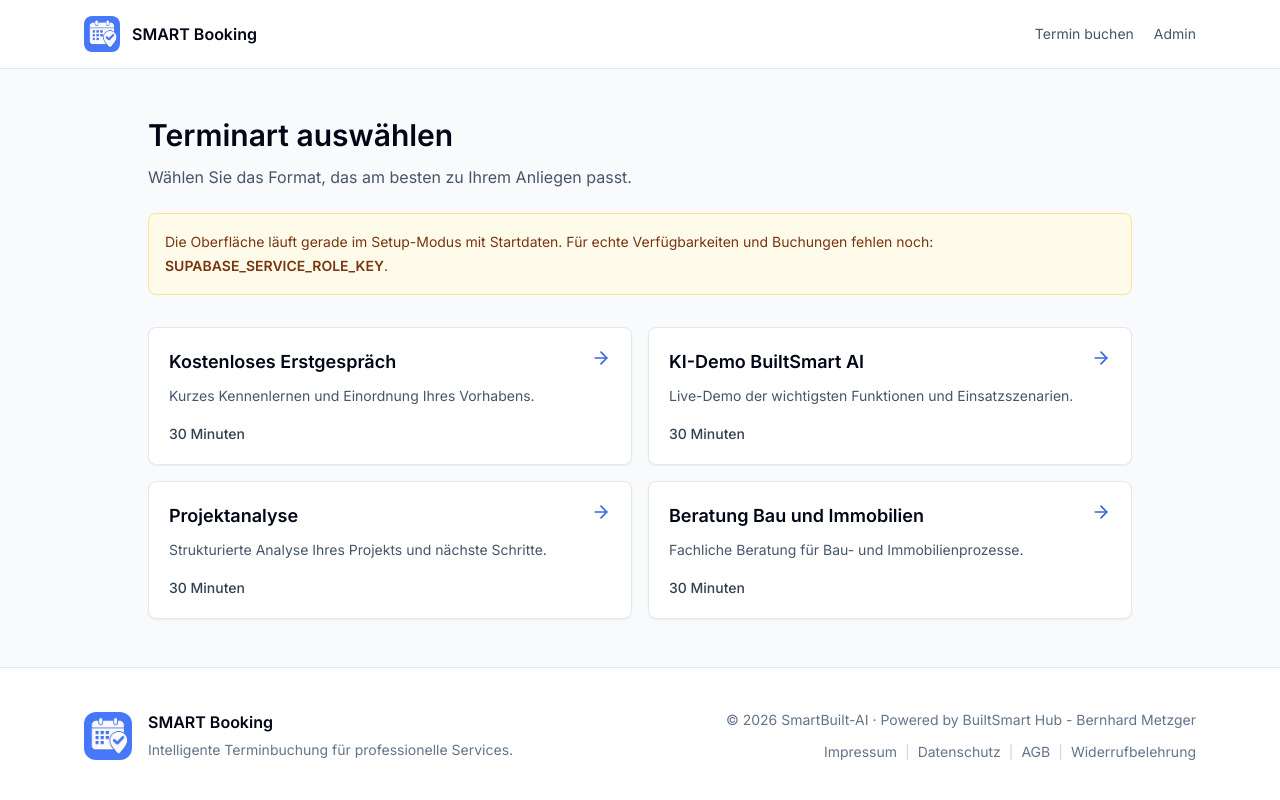
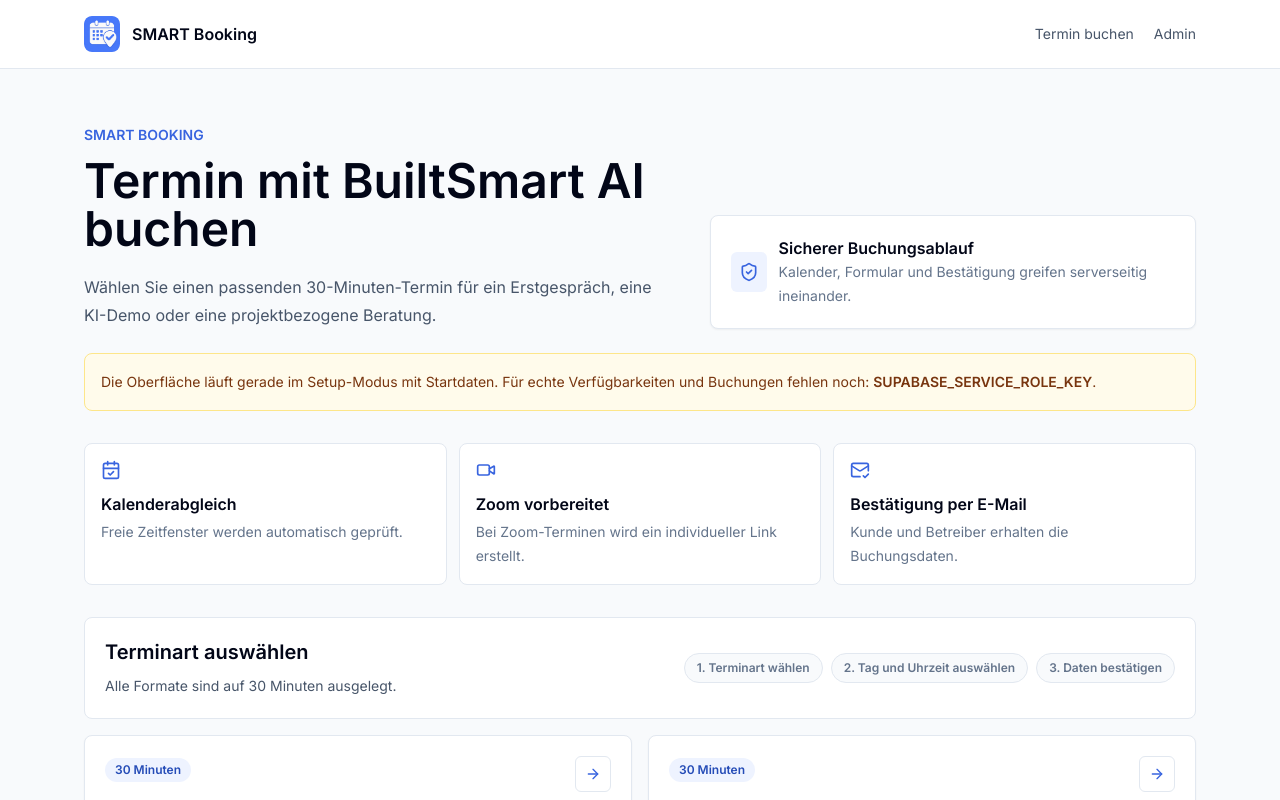
Before and after one commit to BM1964-25/SMART-Booking, a Next.js app: page /book in a window 1280 px wide. Shown: the top 800 px of the page. Built offline with nearby package versions, Linux system fonts and the light colour scheme; no server answers.

Commit message:
Improve booking selection page

```diff
--- a/src/app/book/page.tsx
+++ b/src/app/book/page.tsx
@@ -1,5 +1,5 @@
 import Link from "next/link";
-import { ArrowRight } from "lucide-react";
+import { ArrowRight, CalendarCheck, MailCheck, ShieldCheck, Video } from "lucide-react";
 import { hasSupabaseConfig, missingSupabaseKeys } from "@/lib/config";
 import { seedBookingTypes } from "@/lib/seed-data";
 import { createSupabaseAdmin } from "@/lib/supabase/admin";
@@ -8,8 +8,16 @@
 export const dynamic = "force-dynamic";
 
 export const metadata = {
-  title: "Terminart auswählen"
+  title: "Termin buchen"
 };
+
+const highlights = [
+  { icon: CalendarCheck, title: "Kalenderabgleich", text: "Freie Zeitfenster werden automatisch geprüft." },
+  { icon: Video, title: "Zoom vorbereitet", text: "Bei Zoom-Terminen wird ein individueller Link erstellt." },
+  { icon: MailCheck, title: "Bestätigung per E-Mail", text: "Kunde und Betreiber erhalten die Buchungsdaten." }
+];
+
+const steps = ["Terminart wählen", "Tag und Uhrzeit auswählen", "Daten bestätigen"];
 
 export default async function BookPage() {
   let types: BookingType[] = seedBookingTypes;
@@ -27,25 +35,77 @@
   }
 
   return (
-    <section className="mx-auto max-w-5xl px-5 py-12">
-      <h1 className="text-3xl font-semibold text-slate-950">Terminart auswählen</h1>
-      <p className="mt-3 max-w-2xl text-slate-600">Wählen Sie das Format, das am besten zu Ihrem Anliegen passt.</p>
+    <section className="mx-auto max-w-6xl px-5 py-10 md:py-14">
+      <div className="grid gap-8 lg:grid-cols-[1.1fr_0.9fr] lg:items-end">
+        <div>
+          <p className="text-sm font-semibold uppercase text-brand-600">SMART Booking</p>
+          <h1 className="mt-3 max-w-3xl text-4xl font-semibold tracking-normal text-slate-950 md:text-5xl">
+            Termin mit BuiltSmart AI buchen
+          </h1>
+          <p className="mt-5 max-w-2xl text-base leading-7 text-slate-600">
+            Wählen Sie einen passenden 30-Minuten-Termin für ein Erstgespräch, eine KI-Demo oder eine projektbezogene Beratung.
+          </p>
+        </div>
+        <div className="rounded-lg border border-slate-200 bg-white p-5 shadow-sm">
+          <div className="flex items-center gap-3">
+            <span className="inline-flex h-10 w-10 items-center justify-center rounded-md bg-brand-50 text-brand-600">
+              <ShieldCheck className="h-5 w-5" />
+            </span>
+            <div>
+              <p className="font-semibold text-slate-950">Sicherer Buchungsablauf</p>
+              <p className="text-sm leading-6 text-slate-500">Kalender, Formular und Bestätigung greifen serverseitig ineinander.</p>
+            </div>
+          </div>
+        </div>
+      </div>
       {!isConfigured ? (
         <div className="mt-6 rounded-lg border border-amber-200 bg-amber-50 p-4 text-sm leading-6 text-amber-900">
           Die Oberfläche läuft gerade im Setup-Modus mit Startdaten. Für echte Verfügbarkeiten und Buchungen fehlen noch:{" "}
           <span className="font-semibold">{missingSupabaseKeys().join(", ")}</span>.
         </div>
       ) : null}
-      <div className="mt-8 grid gap-4 md:grid-cols-2">
+      <div className="mt-8 grid gap-3 md:grid-cols-3">
+        {highlights.map((item) => (
+          <div key={item.title} className="rounded-lg border border-slate-200 bg-white p-4">
+            <item.icon className="h-5 w-5 text-brand-600" />
+            <p className="mt-3 font-semibold text-slate-950">{item.title}</p>
+            <p className="mt-1 text-sm leading-6 text-slate-500">{item.text}</p>
+          </div>
+        ))}
+      </div>
+      <div className="mt-8 rounded-lg border border-slate-200 bg-white p-5">
+        <div className="flex flex-col gap-3 md:flex-row md:items-center md:justify-between">
+          <div>
+            <h2 className="text-xl font-semibold text-slate-950">Terminart auswählen</h2>
+            <p className="mt-2 text-sm leading-6 text-slate-600">Alle Formate sind auf 30 Minuten ausgelegt.</p>
+          </div>
+          <div className="flex flex-wrap gap-2 text-xs font-semibold text-slate-500">
+            {steps.map((step, index) => (
+              <span key={step} className="rounded-full border border-slate-200 bg-slate-50 px-3 py-1.5">
+                {index + 1}. {step}
+              </span>
+            ))}
+          </div>
+        </div>
+      </div>
+      <div className="mt-4 grid gap-4 md:grid-cols-2">
         {types.map((type) => (
-          <Link key={type.id} href={`/book/${type.slug}`} className="rounded-lg border border-slate-200 bg-white p-5 shadow-sm transition hover:border-brand-500">
+          <Link
+            key={type.id}
+            href={`/book/${type.slug}`}
+            className="group rounded-lg border border-slate-200 bg-white p-5 shadow-sm transition hover:border-brand-500 hover:shadow-md"
+          >
             <div className="flex items-start justify-between gap-4">
               <div>
-                <h2 className="text-lg font-semibold text-slate-950">{type.name}</h2>
+                <p className="mb-3 inline-flex rounded-full bg-brand-50 px-2.5 py-1 text-xs font-semibold text-brand-700">
+                  {type.duration_minutes} Minuten
+                </p>
+                <h3 className="text-lg font-semibold text-slate-950">{type.name}</h3>
                 <p className="mt-2 text-sm leading-6 text-slate-600">{type.description}</p>
-                <p className="mt-4 text-sm font-medium text-slate-700">{type.duration_minutes} Minuten</p>
               </div>
-              <ArrowRight className="h-5 w-5 text-brand-600" />
+              <span className="inline-flex h-9 w-9 shrink-0 items-center justify-center rounded-md border border-slate-200 text-brand-600 transition group-hover:border-brand-500 group-hover:bg-brand-50">
+                <ArrowRight className="h-4 w-4" />
+              </span>
             </div>
           </Link>
         ))}
```
